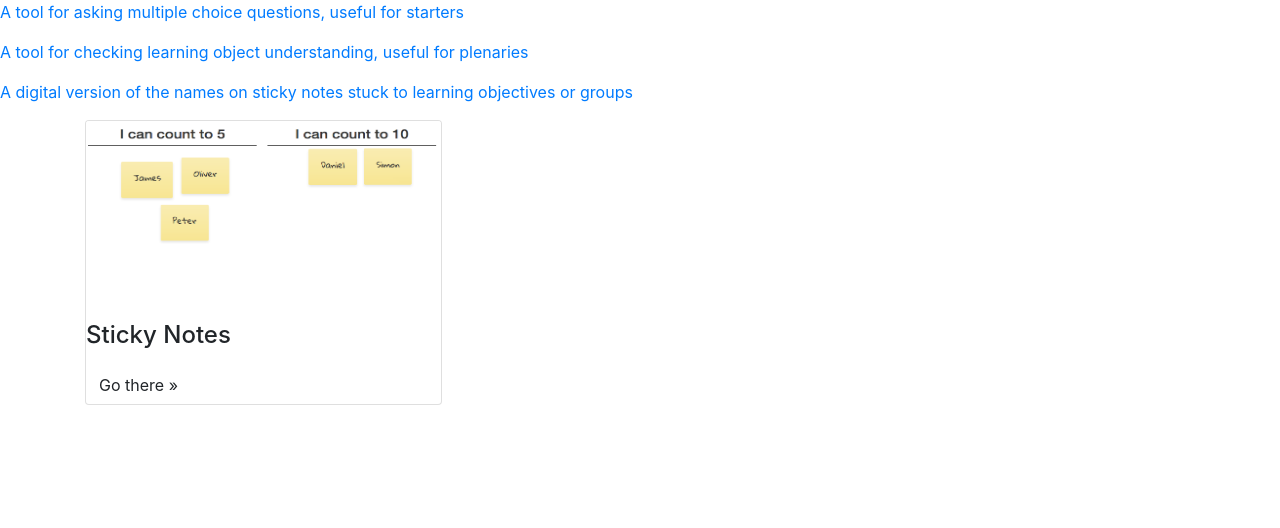
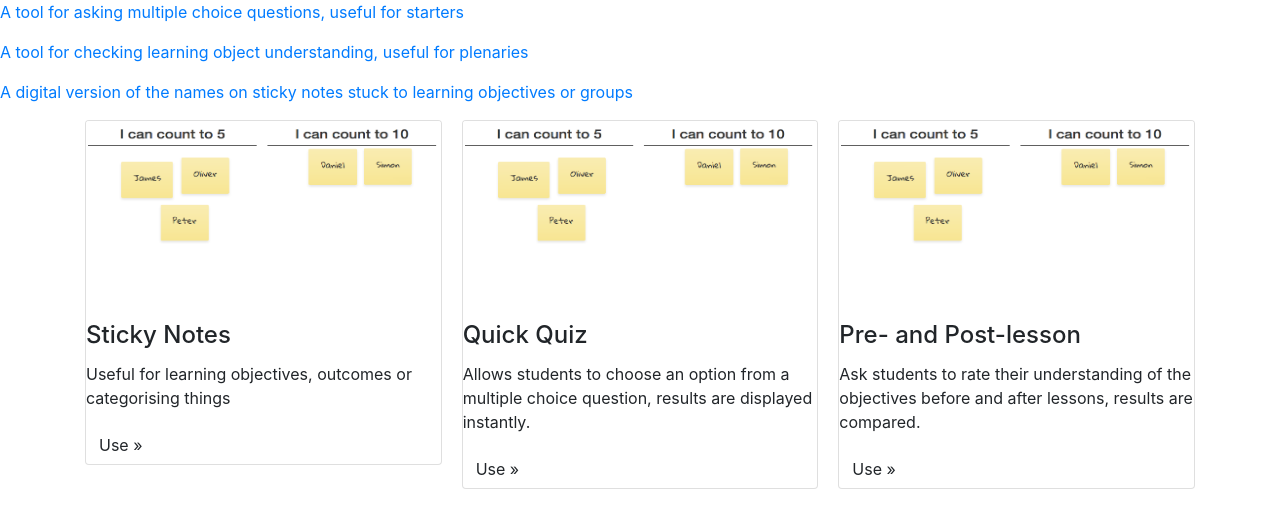
Before and after one commit to kieranhogg/teaching-tools, a plain HTML site: page index.html in a window 1280 px wide. Drawn offline with nearby package versions, Linux system fonts and the light colour scheme.

Commit message:
Update index.html

```diff
--- a/index.html
+++ b/index.html
@@ -15,8 +15,24 @@
 			<img class="card-img-top" alt="" title="" src="stickies.png" style="height: 200px; width: 100%; display: block;">
 			<div class="card-block">
 				<h4 class="card-title">Sticky Notes</h4>
-		        <p class="card-text"></p>
-		        <p class="card-text text-xs-center"><a class="btn btn-primary-outline" href="" role="button">Go there &raquo;</a></p>
+				<p class="card-text">Useful for learning objectives, outcomes or categorising things</p>
+				<p class="card-text text-xs-center"><a class="btn btn-primary-outline" href="" role="button">Use &raquo;</a></p>
+			</div>
+		</div>
+		<div class="card">
+			<img class="card-img-top" alt="" title="" src="stickies.png" style="height: 200px; width: 100%; display: block;">
+			<div class="card-block">
+				<h4 class="card-title">Quick Quiz</h4>
+				<p class="card-text">Allows students to choose an option from a multiple choice question, results are displayed instantly.</p>
+				<p class="card-text text-xs-center"><a class="btn btn-primary-outline" href="" role="button">Use &raquo;</a></p>
+			</div>
+		</div>
+		<div class="card">
+			<img class="card-img-top" alt="" title="" src="stickies.png" style="height: 200px; width: 100%; display: block;">
+			<div class="card-block">
+				<h4 class="card-title">Pre- and Post-lesson</h4>
+				<p class="card-text">Ask students to rate their understanding of the objectives before and after lessons, results are compared.</p>
+				<p class="card-text text-xs-center"><a class="btn btn-primary-outline" href="" role="button">Use &raquo;</a></p>
 			</div>
 		</div>
 	</div>
```
Lines whose indentation alone changed are shown as unchanged.
